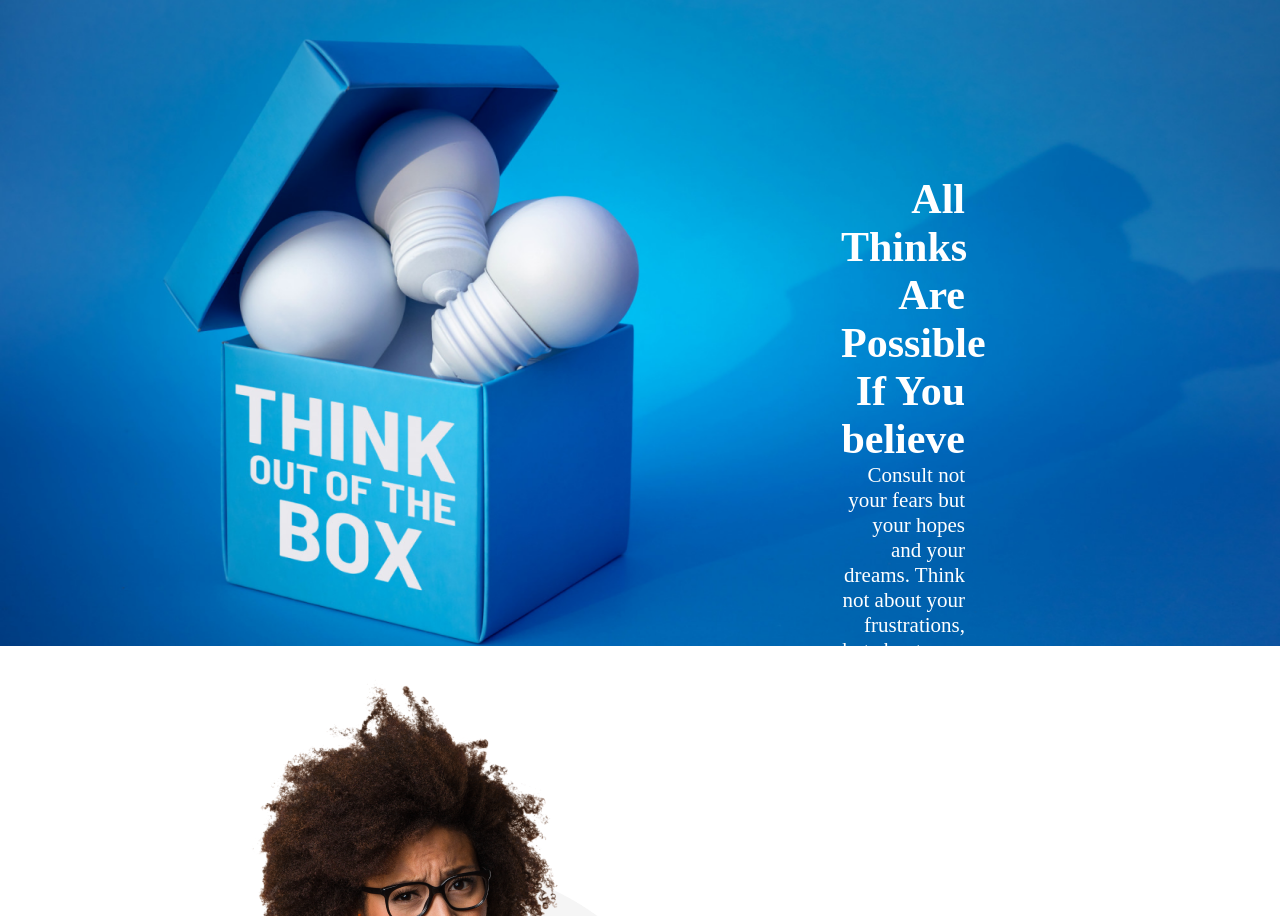
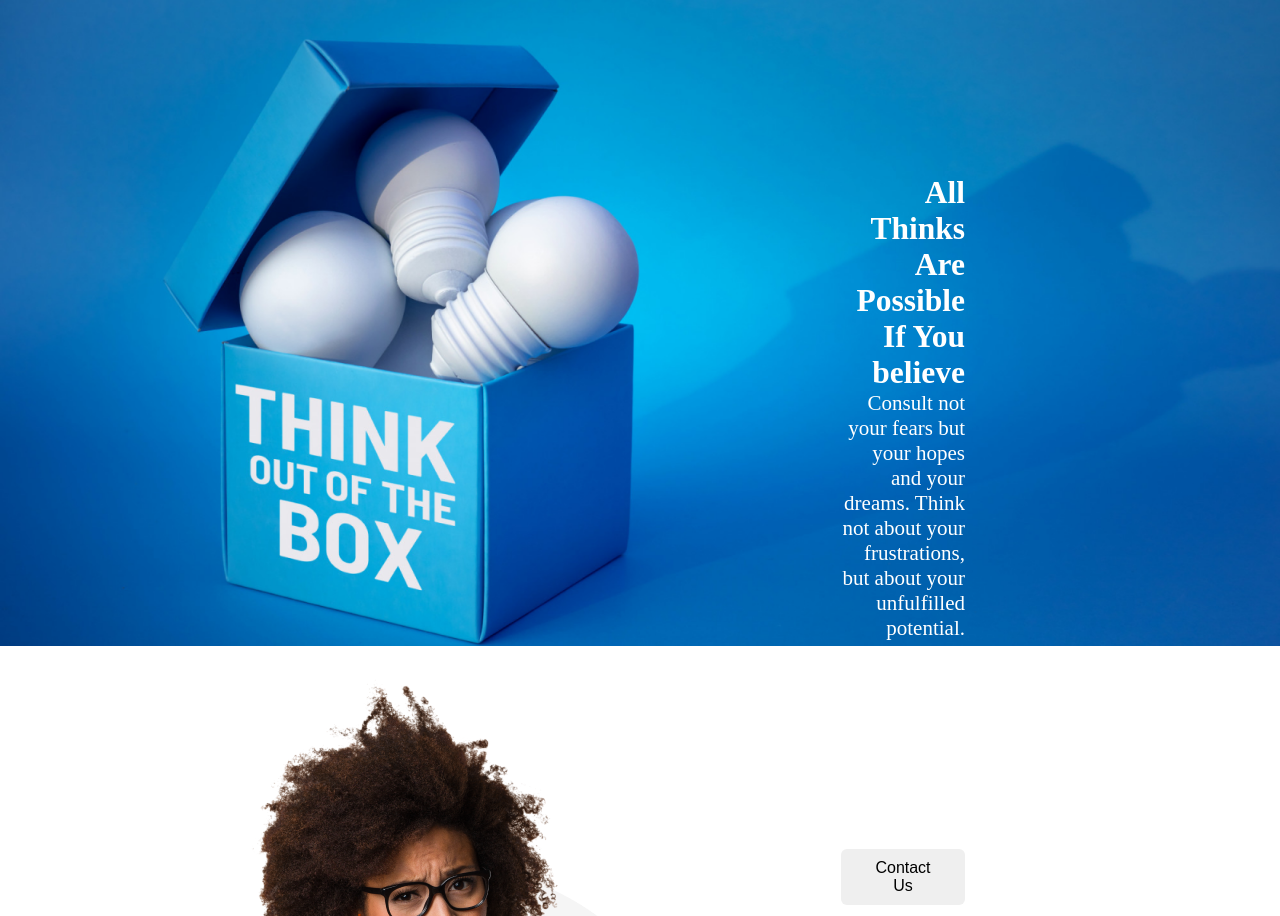
Before and after one commit to HasanBakar/New___year___new____reformation____with___myself, a plain HTML site: page index.html in a window 1280 px wide. Shown: the top 916 px of the page. Drawn offline with Linux system fonts and the light colour scheme.

Commit message:
final check to all mandatory part of my assignment

```diff
--- a/index.html
+++ b/index.html
@@ -13,17 +13,21 @@
     <!----------------------------------------------
             Top banner section start
     ----------------------------------------------->
-    <header class="banner">
+    <header>
+        <section class="banner">
             <img src="./images/banner/banner3.png" alt="banner background image">
             <div class="banner__text">
                 <h1>All Thinks Are
                     Possible If You
                     believe</h1>
-            <p>Consult not your fears but your hopes and your dreams. Think not about your frustrations, but about your
-                unfulfilled potential. Concern yourself not with what you tried and failed in, but with what it is still
+                <p>Consult not your fears but your hopes and your dreams. Think not about your frustrations, but about
+                    your
+                    unfulfilled potential. Concern yourself not with what you tried and failed in, but with what it is
+                    still
                     possible for you to do.</p>
                 <button>Contact Us</button>
             </div>
+        </section>
 
     </header>
     <!----------------------------------------------
```
Lines whose indentation alone changed are shown as unchanged.
